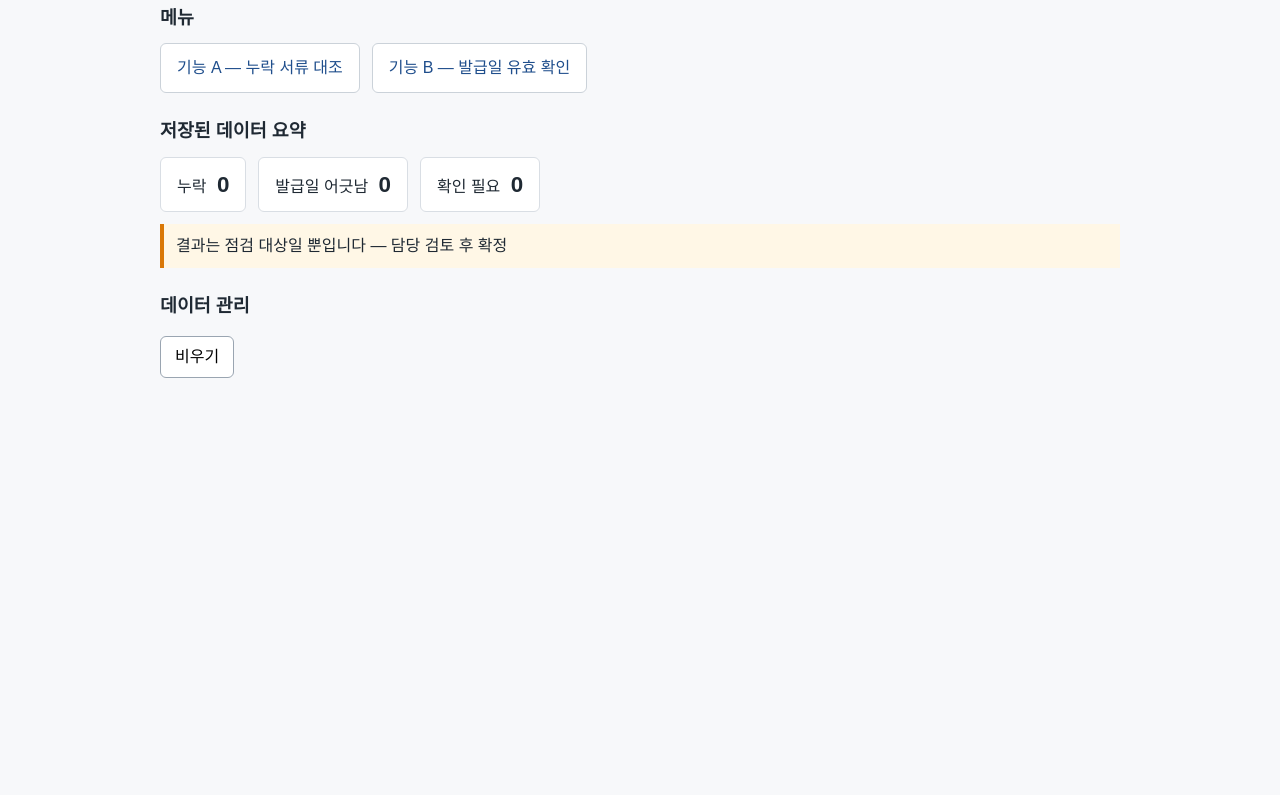
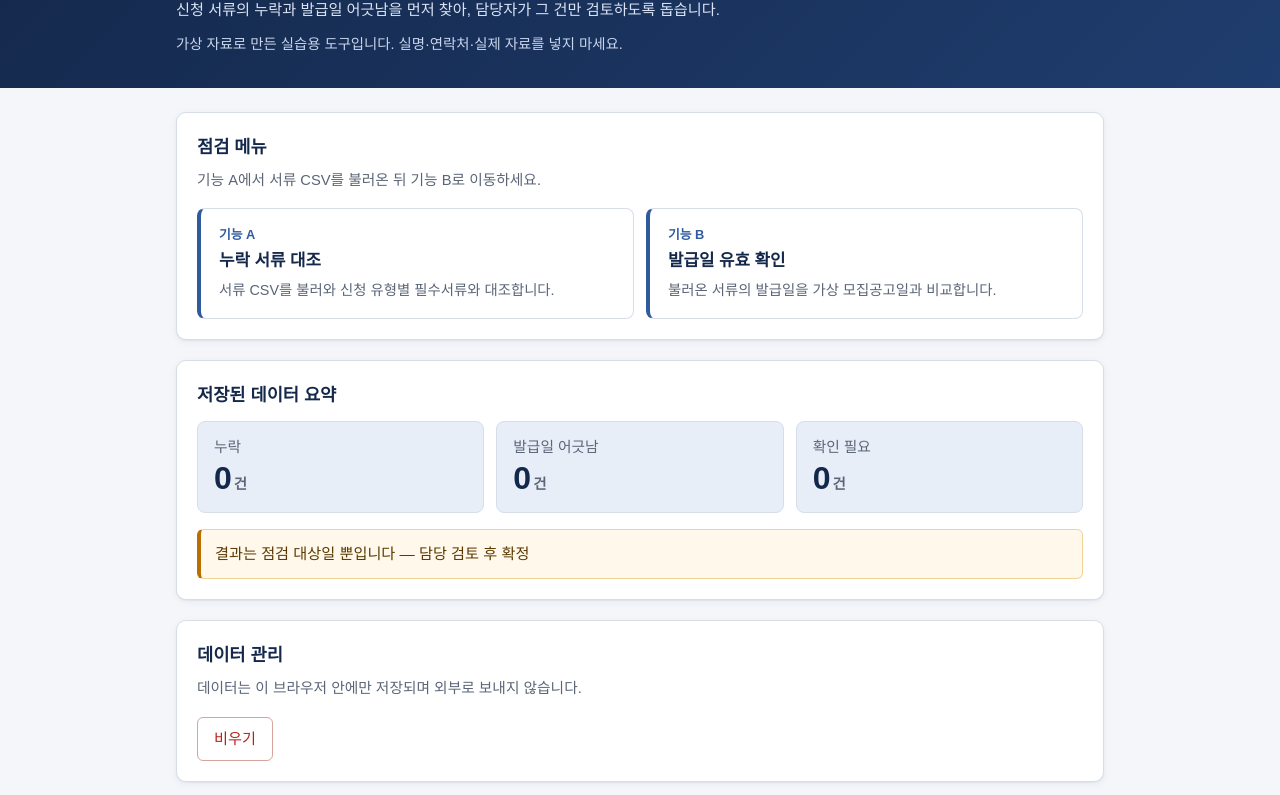
Before and after one commit to cheonhae/LH_lab_team_prac_G_01, a plain HTML site: page tools/index.html in a window 1280 px wide. Shown: the part 98-893 px from the top of the page. Before the commit the page ends 800 px from the top, so only its background shows below. Drawn offline with Linux system fonts and the light colour scheme.

Commit message:
[팀-통합] 시작 페이지 레이아웃 개선 — 남색 머리 띠, 기능 카드, 요약 타일
Refs #3

Co-Authored-By: Claude Opus 5.5 <noreply@anthropic.com>
Claude-Session: https://claude.ai/code/session_01PFmJnE5tpaAYL53DSeiJ8G

```diff
--- a/tools/assets/style.css
+++ b/tools/assets/style.css
@@ -1,63 +1,196 @@
-/* 공통 스타일 — ① 통합·화면 담당 */
+/* 공통 스타일 — ① 통합·화면 담당
+   차분한 남색 계열. 기능 A·B 페이지도 같은 파일을 쓰므로
+   main · h1 · h2 · table · button · .notice · .error 는 이름을 바꾸지 않는다. */
+
+:root {
+  --navy-900: #14284b;
+  --navy-700: #1f3d6e;
+  --navy-500: #2f5a9e;
+  --navy-100: #e8eef8;
+  --ink: #1d2433;
+  --muted: #5b6577;
+  --line: #d8dee8;
+  --bg: #f4f6fa;
+  --card: #ffffff;
+  --amber-600: #b86e00;
+  --amber-50: #fff8eb;
+  --red-700: #b42318;
+  --radius: 10px;
+  --shadow: 0 1px 2px rgba(20, 40, 75, 0.06), 0 2px 8px rgba(20, 40, 75, 0.05);
+}
+
 * { box-sizing: border-box; }
 
 body {
   margin: 0;
-  padding: 16px;
-  font-family: "Malgun Gothic", "Apple SD Gothic Neo", sans-serif;
+  font-family: "Pretendard", "Malgun Gothic", "Apple SD Gothic Neo", "Noto Sans KR", sans-serif;
   font-size: 16px;
-  line-height: 1.5;
-  color: #1f2933;
-  background: #f7f8fa;
+  line-height: 1.6;
+  color: var(--ink);
+  background: var(--bg);
+  -webkit-font-smoothing: antialiased;
+  word-break: keep-all;
+  overflow-wrap: anywhere;
 }
 
-main { max-width: 960px; margin: 0 auto; }
+/* ---- 머리 띠 ---- */
+.site-header {
+  background: linear-gradient(135deg, var(--navy-900), var(--navy-700));
+  color: #fff;
+  padding: 28px 0 32px;
+}
+.site-header .inner { max-width: 960px; margin: 0 auto; padding: 0 16px; }
+.site-header .eyebrow {
+  margin: 0 0 6px;
+  font-size: 0.85rem;
+  letter-spacing: 0.04em;
+  color: #c9d6ee;
+}
+.site-header h1 { color: #fff; }
+.site-header .lead { margin: 6px 0 0; color: #dbe4f4; font-size: 0.95rem; }
+.site-header a { color: #dbe4f4; }
 
-h1 { font-size: 1.5rem; margin: 0 0 4px; }
-h2 { font-size: 1.15rem; margin: 24px 0 8px; }
+main { max-width: 960px; margin: 0 auto; padding: 24px 16px 40px; }
 
-.virtual { color: #6b7280; font-size: 0.9rem; margin: 0 0 16px; }
+h1 { font-size: 1.6rem; line-height: 1.35; margin: 0; font-weight: 700; color: var(--navy-900); }
+h2 {
+  font-size: 1.1rem;
+  margin: 32px 0 12px;
+  color: var(--navy-900);
+  font-weight: 700;
+}
+main > h2:first-child, .section:first-child h2 { margin-top: 0; }
 
+.virtual { color: var(--muted); font-size: 0.9rem; margin: 0 0 16px; }
+.site-header .virtual { color: #c9d6ee; margin: 10px 0 0; }
+
+/* ---- 카드 ---- */
+.section {
+  background: var(--card);
+  border: 1px solid var(--line);
+  border-radius: var(--radius);
+  box-shadow: var(--shadow);
+  padding: 20px;
+  margin: 0 0 20px;
+}
+.section > h2 { margin-top: 0; }
+.section-desc { margin: -4px 0 16px; color: var(--muted); font-size: 0.92rem; }
+
+/* ---- 메뉴 (기능 카드) ---- */
+.menu {
+  display: grid;
+  grid-template-columns: repeat(auto-fit, minmax(260px, 1fr));
+  gap: 12px;
+  margin: 0;
+  padding: 0;
+  list-style: none;
+}
+.menu a {
+  display: block;
+  height: 100%;
+  padding: 16px 18px;
+  border: 1px solid var(--line);
+  border-left: 4px solid var(--navy-500);
+  border-radius: 8px;
+  background: var(--card);
+  color: var(--ink);
+  text-decoration: none;
+  transition: border-color 0.15s, box-shadow 0.15s;
+}
+.menu a:hover, .menu a:focus-visible {
+  border-color: var(--navy-500);
+  box-shadow: 0 2px 10px rgba(47, 90, 158, 0.15);
+  outline: none;
+}
+.menu .tag { display: block; font-size: 0.8rem; color: var(--navy-500); font-weight: 700; }
+.menu .name { display: block; font-size: 1.05rem; font-weight: 700; color: var(--navy-900); margin: 2px 0 4px; }
+.menu .desc { display: block; font-size: 0.9rem; color: var(--muted); }
+
+/* ---- 요약 타일 ---- */
+.summary {
+  display: grid;
+  grid-template-columns: repeat(auto-fit, minmax(180px, 1fr));
+  gap: 12px;
+  margin: 0;
+  padding: 0;
+  list-style: none;
+}
+.summary li {
+  padding: 14px 16px;
+  border: 1px solid var(--line);
+  border-radius: 8px;
+  background: var(--navy-100);
+  color: var(--muted);
+  font-size: 0.92rem;
+}
+.summary strong {
+  display: block;
+  font-size: 2rem;
+  line-height: 1.2;
+  color: var(--navy-900);
+  font-variant-numeric: tabular-nums;
+}
+.summary .unit { font-size: 0.9rem; color: var(--muted); margin-left: 2px; }
+
+/* ---- 안내 상자 ---- */
 .notice {
-  padding: 10px 12px;
-  border-left: 4px solid #d97706;
-  background: #fff7e6;
-  margin: 12px 0;
+  padding: 12px 14px;
+  border: 1px solid #f1d39a;
+  border-left: 4px solid var(--amber-600);
+  border-radius: 6px;
+  background: var(--amber-50);
+  color: #5a3a00;
+  margin: 16px 0 0;
+  font-size: 0.95rem;
 }
 
-.menu { display: flex; flex-wrap: wrap; gap: 12px; margin: 12px 0; padding: 0; list-style: none; }
-.menu a {
-  display: block;
-  padding: 12px 16px;
-  border: 1px solid #cbd2d9;
-  border-radius: 6px;
-  background: #fff;
-  color: #1f4e8c;
-  text-decoration: none;
-}
-.menu a:hover, .menu a:focus { border-color: #1f4e8c; }
-
-.summary { display: flex; flex-wrap: wrap; gap: 12px; margin: 12px 0; padding: 0; list-style: none; }
-.summary li {
-  padding: 10px 16px;
-  border: 1px solid #d9dee4;
-  border-radius: 6px;
-  background: #fff;
-}
-.summary strong { font-size: 1.4rem; margin-left: 6px; }
-
+/* ---- 버튼 ---- */
+.actions { display: flex; flex-wrap: wrap; gap: 8px; align-items: center; margin: 0; }
 button {
   font: inherit;
-  padding: 8px 14px;
-  border: 1px solid #9aa5b1;
+  font-size: 0.95rem;
+  padding: 9px 16px;
+  border: 1px solid var(--navy-500);
   border-radius: 6px;
-  background: #fff;
+  background: var(--card);
+  color: var(--navy-700);
   cursor: pointer;
+  transition: background 0.15s, color 0.15s;
 }
-button:hover, button:focus { border-color: #1f4e8c; }
+button:hover { background: var(--navy-100); }
+button:focus-visible { outline: 2px solid var(--navy-500); outline-offset: 2px; }
+button.primary { background: var(--navy-700); color: #fff; border-color: var(--navy-700); }
+button.primary:hover { background: var(--navy-900); }
+button.danger { border-color: #d9a39d; color: var(--red-700); }
+button.danger:hover { background: #fdf0ef; }
 
-table { border-collapse: collapse; width: 100%; background: #fff; }
-th, td { border: 1px solid #d9dee4; padding: 6px 8px; text-align: left; }
-th { background: #eef1f5; }
+.message { margin: 12px 0 0; color: var(--navy-700); font-size: 0.92rem; }
+.message:empty { display: none; }
 
-.error { color: #b42318; }
+/* ---- 표 (기능 페이지 공용) ---- */
+table {
+  border-collapse: collapse;
+  width: 100%;
+  background: var(--card);
+  font-size: 0.95rem;
+}
+th, td { border-bottom: 1px solid var(--line); padding: 9px 10px; text-align: left; }
+th { background: var(--navy-100); color: var(--navy-900); font-weight: 700; border-top: 1px solid var(--line); }
+
+.error { color: var(--red-700); }
+
+/* ---- 바닥글 ---- */
+.site-footer {
+  max-width: 960px;
+  margin: 0 auto;
+  padding: 0 16px 32px;
+  color: var(--muted);
+  font-size: 0.85rem;
+}
+
+@media (max-width: 480px) {
+  h1 { font-size: 1.3rem; }
+  .site-header { padding: 22px 0 24px; }
+  .section { padding: 16px; }
+  .summary strong { font-size: 1.7rem; }
+}
--- a/tools/index.html
+++ b/tools/index.html
@@ -7,28 +7,57 @@
   <link rel="stylesheet" href="assets/style.css">
 </head>
 <body>
+<header class="site-header">
+  <div class="inner">
+    <p class="eyebrow">G3조 · 주거복지 실무 도구</p>
+    <h1>공공임대 입주 신청 서류 점검 도구</h1>
+    <p class="lead">신청 서류의 누락과 발급일 어긋남을 먼저 찾아, 담당자가 그 건만 검토하도록 돕습니다.</p>
+    <p class="virtual">가상 자료로 만든 실습용 도구입니다. 실명·연락처·실제 자료를 넣지 마세요.</p>
+  </div>
+</header>
+
 <main>
-  <h1>G3조 공공임대 입주 신청 서류 점검 도구</h1>
-  <p class="virtual">가상 자료로 만든 실습용 도구입니다. 실명·연락처·실제 자료를 넣지 마세요.</p>
+  <section class="section">
+    <h2>점검 메뉴</h2>
+    <p class="section-desc">기능 A에서 서류 CSV를 불러온 뒤 기능 B로 이동하세요.</p>
+    <ul class="menu">
+      <li><a href="pages/docs_check.html">
+        <span class="tag">기능 A</span>
+        <span class="name">누락 서류 대조</span>
+        <span class="desc">서류 CSV를 불러와 신청 유형별 필수서류와 대조합니다.</span>
+      </a></li>
+      <li><a href="pages/docs_date.html">
+        <span class="tag">기능 B</span>
+        <span class="name">발급일 유효 확인</span>
+        <span class="desc">불러온 서류의 발급일을 가상 모집공고일과 비교합니다.</span>
+      </a></li>
+    </ul>
+  </section>
 
-  <h2>메뉴</h2>
-  <ul class="menu">
-    <li><a href="pages/docs_check.html">기능 A — 누락 서류 대조</a></li>
-    <li><a href="pages/docs_date.html">기능 B — 발급일 유효 확인</a></li>
-  </ul>
+  <section class="section">
+    <h2>저장된 데이터 요약</h2>
+    <ul class="summary">
+      <li>누락<strong><span id="count-missing">0</span><span class="unit">건</span></strong></li>
+      <li>발급일 어긋남<strong><span id="count-date">0</span><span class="unit">건</span></strong></li>
+      <li>확인 필요<strong><span id="count-checks">0</span><span class="unit">건</span></strong></li>
+    </ul>
+    <p class="notice">결과는 점검 대상일 뿐입니다 — 담당 검토 후 확정</p>
+  </section>
 
-  <h2>저장된 데이터 요약</h2>
-  <ul class="summary">
-    <li>누락 <strong id="count-missing">0</strong></li>
-    <li>발급일 어긋남 <strong id="count-date">0</strong></li>
-    <li>확인 필요 <strong id="count-checks">0</strong></li>
-  </ul>
-  <p class="notice">결과는 점검 대상일 뿐입니다 — 담당 검토 후 확정</p>
+  <section class="section">
+    <h2>데이터 관리</h2>
+    <p class="section-desc">데이터는 이 브라우저 안에만 저장되며 외부로 보내지 않습니다.</p>
+    <div class="actions">
+      <button type="button" id="btn-clear" class="danger">비우기</button>
+    </div>
+    <p id="message" class="message" role="status"></p>
+  </section>
+</main>
 
-  <h2>데이터 관리</h2>
-  <p><button type="button" id="btn-clear">비우기</button></p>
-  <p id="message" role="status"></p>
-</main>
+<footer class="site-footer">
+  가상 자료 · 실습용 · 입주 자격·당첨은 판정하지 않습니다.
+</footer>
+
 <script src="assets/common.js"></script>
 <script>
   /* 요약: 누락 = missing 건수, 발급일 어긋남 = dateIssues 건수, 확인 필요 = checks 건수(기능 A·B 합) */
```
